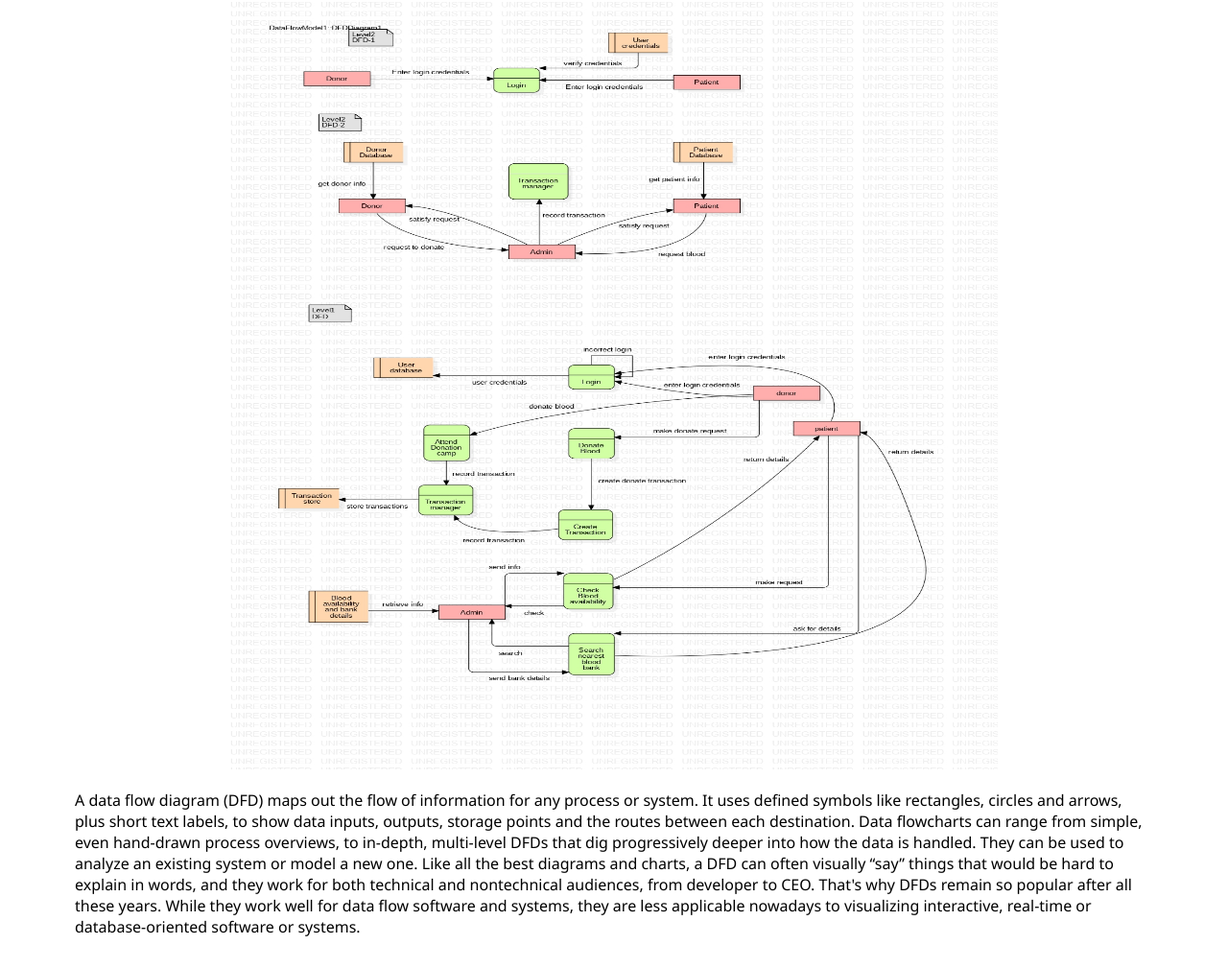
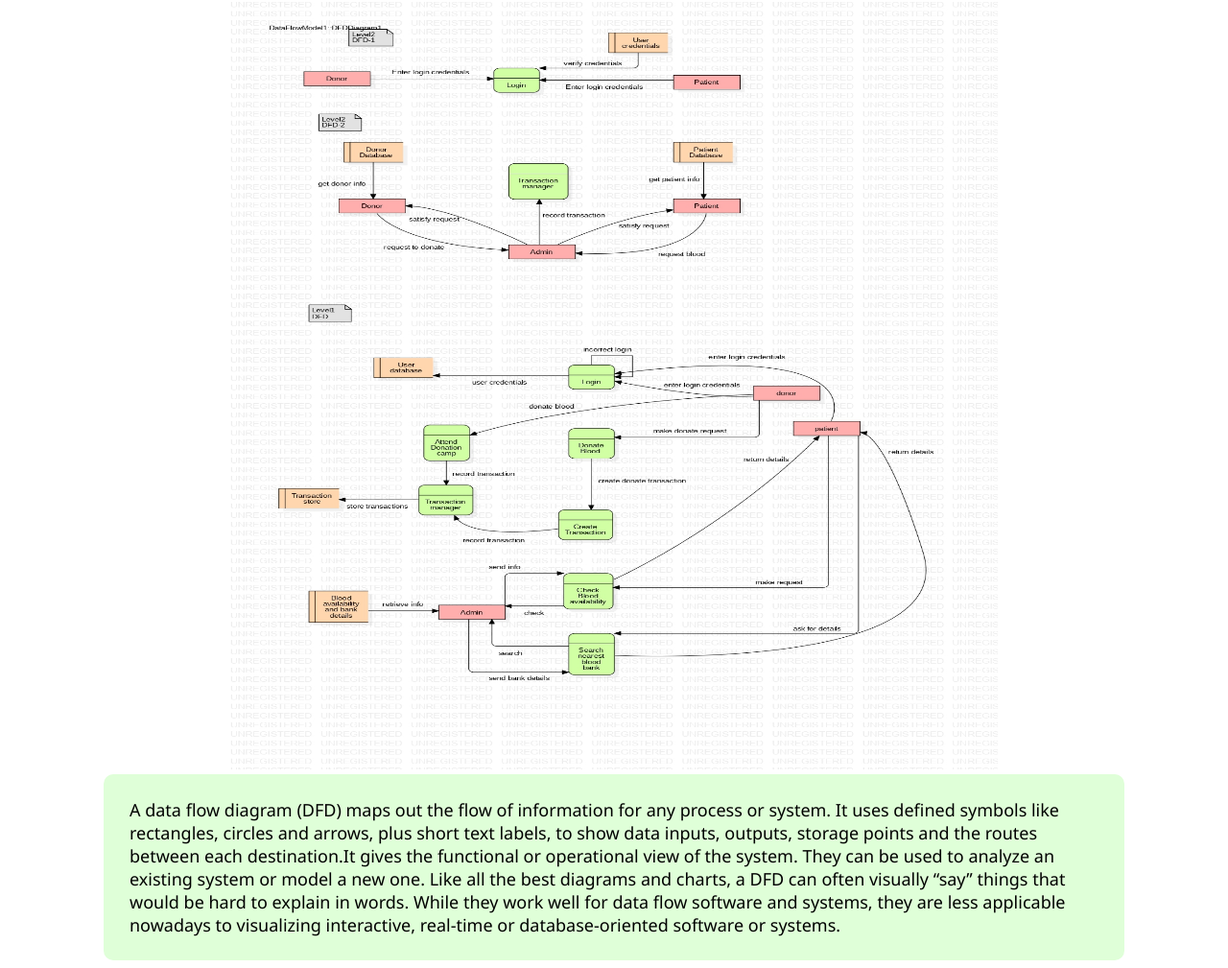
Before and after one commit to Samruddhi201201/SE_LAB, a plain HTML site: page dataflow.html in a window 1280 px wide. Shown: the part 84-1093 px from the top of the page at 96% size. Drawn offline with Linux system fonts and the light colour scheme.

Commit message:
updated dataflow.html

```diff
--- a/dataflow.html
+++ b/dataflow.html
@@ -11,32 +11,37 @@
         width: 800px;
       }
       p {
-        padding-left: 70px;
-        padding-right: 70px;
-        font-size: medium;
+        padding-left: 20px;
+        padding-right: 20px;
+        font-size: large;
       }
       body {
         font-family: "Segoe UI", Tahoma, Geneva, Verdana, sans-serif;
+      }
+      .outer{
+          background-color: #DFFFD8;
+          margin-left: 100px;
+          margin-right: 100px;
+          padding: 7px;
+          border-radius: 10px;
       }
     </style>
   </head>
   <body>
     <center><h1>DataFlow Diagram</h1></center>
     <center><img src="dfd.jpg" alt="DataFlow diagram" /></center>
+    <div class="outer">
       <p>
         A data flow diagram (DFD) maps out the flow of information for any process
         or system. It uses defined symbols like rectangles, circles and arrows,
         plus short text labels, to show data inputs, outputs, storage points and
-      the routes between each destination. Data flowcharts can range from
-      simple, even hand-drawn process overviews, to in-depth, multi-level DFDs
-      that dig progressively deeper into how the data is handled. They can be
+        the routes between each destination.It gives the functional or operational view of the system.  They can be
         used to analyze an existing system or model a new one. Like all the best
         diagrams and charts, a DFD can often visually “say” things that would be
-      hard to explain in words, and they work for both technical and
-      nontechnical audiences, from developer to CEO. That's why DFDs remain so
-      popular after all these years. While they work well for data flow software
+        hard to explain in words. While they work well for data flow software
         and systems, they are less applicable nowadays to visualizing interactive,
         real-time or database-oriented software or systems.
       </p>
+    </div>
   </body>
 </html>
```
Lines whose indentation alone changed are shown as unchanged.
